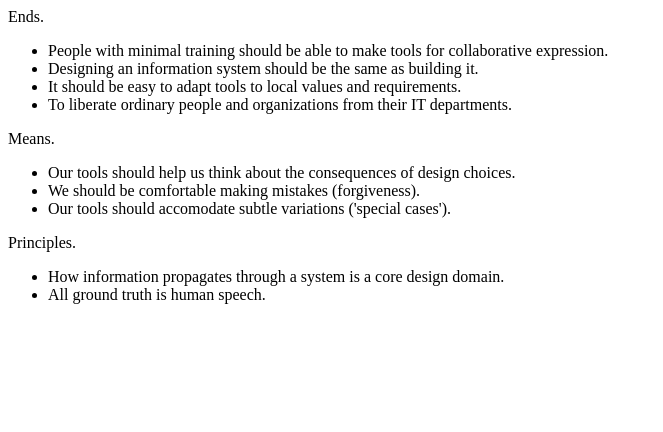
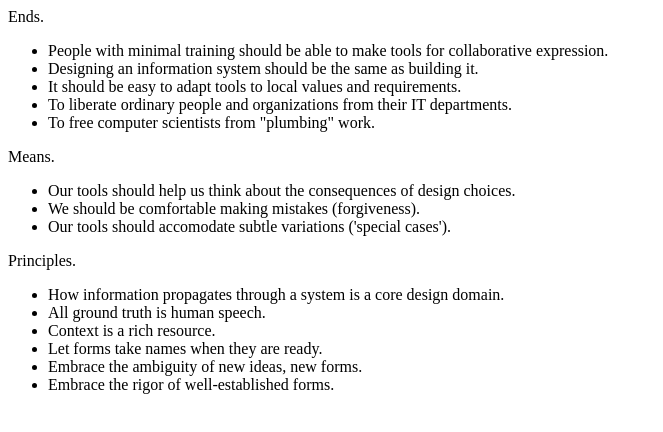
Before and after one commit to rainhead/rainhead.github.io, a plain HTML site: page index.html in a window 1280 px wide. Shown: the whole page, without its empty margins (0-663 px from the left). Drawn offline with Linux system fonts and the light colour scheme.

Commit message:
Some more where that came from

```diff
--- a/index.html
+++ b/index.html
@@ -10,6 +10,7 @@
     <li>Designing an information system should be the same as building it.</li>
     <li>It should be easy to adapt tools to local values and requirements.</li>
     <li>To liberate ordinary people and organizations from their IT departments.</li>
+    <li>To free computer scientists from "plumbing" work.</li>
   </ul>
   Means.
   <ul>
@@ -21,6 +22,10 @@
   <ul>
     <li>How information propagates through a system is a core design domain.</li>
     <li>All ground truth is human speech.</li>
+    <li>Context is a rich resource.</li>
+    <li>Let forms take names when they are ready.</li>
+    <li>Embrace the ambiguity of new ideas, new forms.</li>
+    <li>Embrace the rigor of well-established forms.</li>
   </ul>
 </body>
 </html>
```
